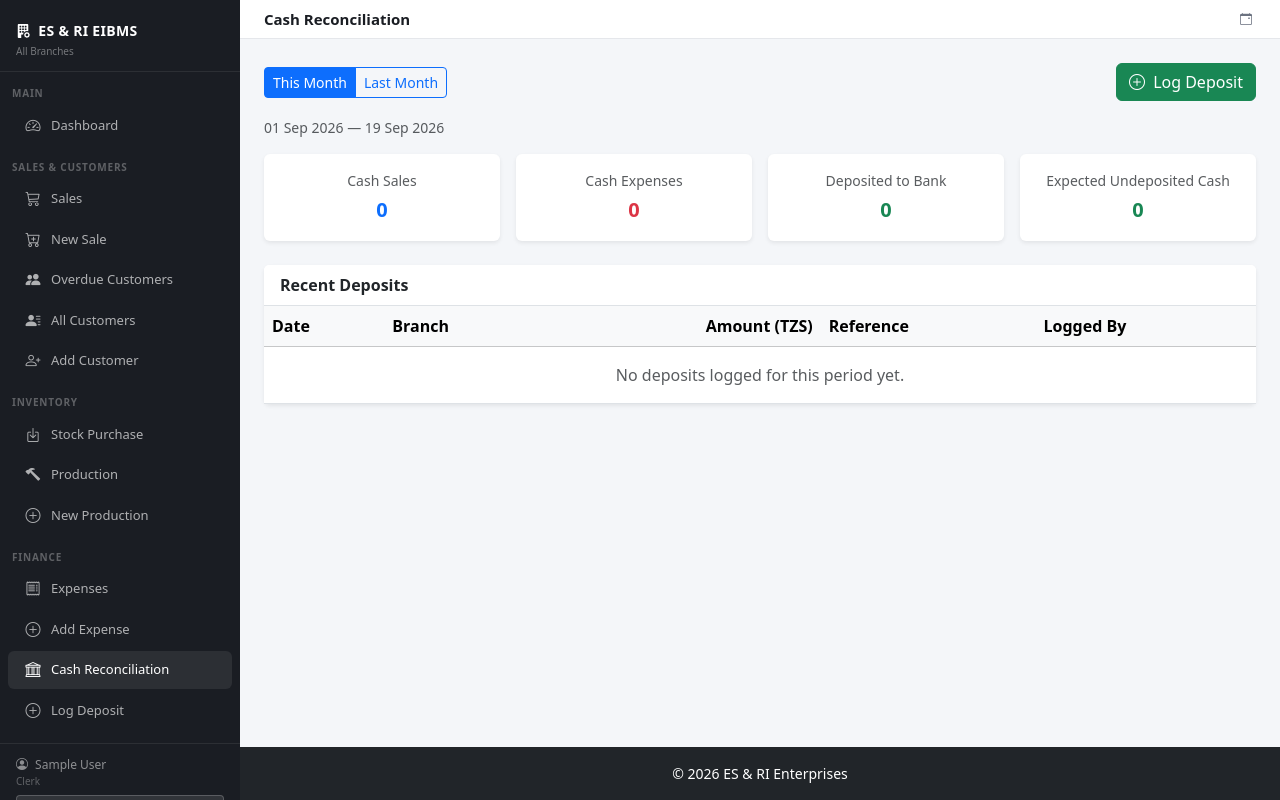
After one commit to Mchomvuakida/eibms-project, a Django app: page /reports/cash-reconciliation/ in a window 1280 px wide. The commit adds this page. Run offline with Django 5.2, Linux system fonts and the light colour scheme; the visitor is signed in with stand-in values (Sample User, id 1); data comes from the database, SQL or seed files in the repository; data that the repository does not hold is empty.

Commit message:
BAnk depo

```diff
--- a/core/models.py
+++ b/core/models.py
@@ -189,8 +189,30 @@ class Expense(models.Model):
     date = models.DateField(default=timezone.now)
     created_at = models.DateTimeField(default=timezone.now)
 
+    PAYMENT_SOURCES = [
+        ('cash', 'Cash'),
+        ('bank_mobile', 'Bank / Mobile Money'),
+    ]
+    payment_source = models.CharField(max_length=20, choices=PAYMENT_SOURCES, default='cash')
+
     def __str__(self):
         return f"{self.category} - {self.amount} TZS"
+
+
+class BankDeposit(models.Model):
+    branch = models.ForeignKey(Branch, on_delete=models.CASCADE, related_name='bank_deposits')
+    amount = models.DecimalField(max_digits=12, decimal_places=2)
+    deposit_date = models.DateField(default=timezone.now)
+    reference = models.CharField(max_length=100, blank=True, help_text="Deposit slip number or bank reference")
+    notes = models.TextField(blank=True)
+    logged_by = models.ForeignKey('User', on_delete=models.SET_NULL, null=True, blank=True)
+    created_at = models.DateTimeField(default=timezone.now)
+
+    def __str__(self):
+        return f"Deposit {self.amount} TZS - {self.branch} - {self.deposit_date}"
+
+    class Meta:
+        ordering = ['-deposit_date']
 
 
 class Production(models.Model):
--- a/core/urls.py
+++ b/core/urls.py
@@ -32,4 +32,6 @@ urlpatterns = [
     path('users/', views.user_list, name='user_list'),
     path('users/add/', views.user_create, name='user_create'),
     path('users/<int:user_id>/edit/', views.user_edit, name='user_edit'),
+    path('deposits/new/', views.deposit_create, name='deposit_create'),
+    path('reports/cash-reconciliation/', views.cash_reconciliation, name='cash_reconciliation'),
 ]
--- a/core/views.py
+++ b/core/views.py
@@ -27,11 +27,11 @@ from rest_framework.response import Response
 
 from .models import (
     Expense, Branch, Production, Product, Sale,
-    Customer, Truck, TripLog, InventoryLog,User
+    Customer, Truck, TripLog, InventoryLog, User, BankDeposit
 )
 from .forms import (
     ExpenseForm, ProductionForm, SaleForm,
-    SaleItemFormSet, TripLogForm, StockPurchaseForm
+    SaleItemFormSet, TripLogForm, StockPurchaseForm, BankDepositForm
 )
 
 
@@ -58,6 +58,77 @@ def get_branch_filter(user):
     if user.role in ['admin', 'owner']:
         return None
     return user.branch
+
+
+@login_required
+def deposit_create(request):
+    if request.method == 'POST':
+        form = BankDepositForm(request.POST)
+        if form.is_valid():
+            deposit = form.save(commit=False)
+            deposit.logged_by = request.user
+            deposit.save()
+            messages.success(request, 'Deposit logged successfully.')
+            return redirect('cash_reconciliation')
+    else:
+        form = BankDepositForm()
+        if request.user.branch:
+            form.fields['branch'].initial = request.user.branch
+
+    return render(request, 'core/deposit_form.html', {
+        'form': form,
+        'title': 'Log Bank Deposit',
+    })
+
+
+@login_required
+def cash_reconciliation(request):
+    branch = get_branch_filter(request.user)
+
+    period = request.GET.get('period', 'this_month')
+    today = timezone.now().date()
+    if period == 'last_month':
+        first_of_this_month = today.replace(day=1)
+        end_date = first_of_this_month - timedelta(days=1)
+        start_date = end_date.replace(day=1)
+    else:
+        start_date = today.replace(day=1)
+        end_date = today
+
+    sales_qs = Sale.objects.filter(
+        payment_method='cash', sale_date__gte=start_date, sale_date__lte=end_date
+    )
+    expenses_qs = Expense.objects.filter(
+        payment_source='cash', date__gte=start_date, date__lte=end_date
+    )
+    deposits_qs = BankDeposit.objects.filter(
+        deposit_date__gte=start_date, deposit_date__lte=end_date
+    )
+
+    if branch:
+        sales_qs = sales_qs.filter(branch=branch)
+        expenses_qs = expenses_qs.filter(branch=branch)
+        deposits_qs = deposits_qs.filter(branch=branch)
+
+    cash_sales = sales_qs.aggregate(total=Sum('amount_paid'))['total'] or Decimal('0')
+    cash_expenses = expenses_qs.aggregate(total=Sum('amount'))['total'] or Decimal('0')
+    total_deposits = deposits_qs.aggregate(total=Sum('amount'))['total'] or Decimal('0')
+
+    expected_undeposited = cash_sales - cash_expenses - total_deposits
+
+    recent_deposits = deposits_qs.select_related('branch', 'logged_by').order_by('-deposit_date')[:20]
+
+    return render(request, 'core/cash_reconciliation.html', {
+        'title': 'Cash Reconciliation',
+        'period': period,
+        'start_date': start_date,
+        'end_date': end_date,
+        'cash_sales': cash_sales,
+        'cash_expenses': cash_expenses,
+        'total_deposits': total_deposits,
+        'expected_undeposited': expected_undeposited,
+        'recent_deposits': recent_deposits,
+    })
 
 
 # ─── Home / Dashboard ────────────────────────────────────────────────────────
--- a/templates/core/base.html
+++ b/templates/core/base.html
@@ -209,6 +209,14 @@
        href="{% url 'expense_create' %}">
       <i class="bi bi-plus-circle"></i> Add Expense
     </a>
+    <a class="nav-link {% if request.resolver_match.url_name == 'cash_reconciliation' %}active{% endif %}"
+       href="{% url 'cash_reconciliation' %}">
+      <i class="bi bi-bank"></i> Cash Reconciliation
+    </a>
+    <a class="nav-link {% if request.resolver_match.url_name == 'deposit_create' %}active{% endif %}"
+       href="{% url 'deposit_create' %}">
+      <i class="bi bi-plus-circle"></i> Log Deposit
+    </a>
   </nav>
 
   {% if user.role == 'admin' or user.role == 'owner' or user.role == 'branch_manager' %}
--- /dev/null
+++ b/templates/core/cash_reconciliation.html
@@ -0,0 +1,100 @@
+{% extends 'core/base.html' %}
+{% load humanize %}
+{% load i18n %}
+
+{% block page_title %}{% trans "Cash Reconciliation" %}{% endblock %}
+{% block page_icon %}cash-stack{% endblock %}
+
+{% block content %}
+
+  <div class="d-flex justify-content-between align-items-center mb-3">
+    <div class="btn-group">
+      <a href="?period=this_month" class="btn btn-sm {% if period == 'this_month' %}btn-primary{% else %}btn-outline-primary{% endif %}">
+        {% trans "This Month" %}
+      </a>
+      <a href="?period=last_month" class="btn btn-sm {% if period == 'last_month' %}btn-primary{% else %}btn-outline-primary{% endif %}">
+        {% trans "Last Month" %}
+      </a>
+    </div>
+    <a href="{% url 'deposit_create' %}" class="btn btn-success">
+      <i class="bi bi-plus-circle me-1"></i> {% trans "Log Deposit" %}
+    </a>
+  </div>
+
+  <p class="text-muted small">{{ start_date|date:"d M Y" }} &mdash; {{ end_date|date:"d M Y" }}</p>
+
+  <div class="row g-3 mb-4">
+    <div class="col-md-3">
+      <div class="card border-0 shadow-sm h-100">
+        <div class="card-body text-center">
+          <div class="text-muted small mb-1">{% trans "Cash Sales" %}</div>
+          <div class="fs-5 fw-bold text-primary">{{ cash_sales|floatformat:0|intcomma }}</div>
+        </div>
+      </div>
+    </div>
+    <div class="col-md-3">
+      <div class="card border-0 shadow-sm h-100">
+        <div class="card-body text-center">
+          <div class="text-muted small mb-1">{% trans "Cash Expenses" %}</div>
+          <div class="fs-5 fw-bold text-danger">{{ cash_expenses|floatformat:0|intcomma }}</div>
+        </div>
+      </div>
+    </div>
+    <div class="col-md-3">
+      <div class="card border-0 shadow-sm h-100">
+        <div class="card-body text-center">
+          <div class="text-muted small mb-1">{% trans "Deposited to Bank" %}</div>
+          <div class="fs-5 fw-bold text-success">{{ total_deposits|floatformat:0|intcomma }}</div>
+        </div>
+      </div>
+    </div>
+    <div class="col-md-3">
+      <div class="card border-0 shadow-sm h-100 {% if expected_undeposited > 0 %}border-warning{% endif %}">
+        <div class="card-body text-center">
+          <div class="text-muted small mb-1">{% trans "Expected Undeposited Cash" %}</div>
+          <div class="fs-5 fw-bold {% if expected_undeposited > 0 %}text-warning{% else %}text-success{% endif %}">
+            {{ expected_undeposited|floatformat:0|intcomma }}
+          </div>
+        </div>
+      </div>
+    </div>
+  </div>
+
+  {% if expected_undeposited > 0 %}
+    <div class="alert alert-warning">
+      <i class="bi bi-exclamation-triangle me-2"></i>
+      {% blocktrans %}This much cash should still be on hand or on its way to the bank for this period. If a physical count shows less than this, that's the gap to investigate.{% endblocktrans %}
+    </div>
+  {% endif %}
+
+  <div class="card border-0 shadow-sm">
+    <div class="card-header bg-white border-bottom fw-semibold">{% trans "Recent Deposits" %}</div>
+    <div class="card-body p-0">
+      <table class="table table-hover mb-0">
+        <thead class="table-light">
+          <tr>
+            <th>{% trans "Date" %}</th>
+            <th>{% trans "Branch" %}</th>
+            <th class="text-end">{% trans "Amount (TZS)" %}</th>
+            <th>{% trans "Reference" %}</th>
+            <th>Logged By</th>
+          </tr>
+        </thead>
+        <tbody>
+          {% for deposit in recent_deposits %}
+          <tr>
+            <td>{{ deposit.deposit_date|date:"d M Y" }}</td>
+            <td>{{ deposit.branch.name }}</td>
+            <td class="text-end">{{ deposit.amount|floatformat:0|intcomma }}</td>
+            <td>{{ deposit.reference|default:"—" }}</td>
+            <td>{{ deposit.logged_by.get_full_name|default:deposit.logged_by.username|default:"—" }}</td>
+          </tr>
+          {% empty %}
+          <tr><td colspan="5" class="text-center text-muted py-3">{% trans "No deposits logged for this period yet." %}</td></tr>
+          {% endfor %}
+        </tbody>
+      </table>
+    </div>
+  </div>
+
+{% endblock %}
```
Also changed, not shown: core/forms.py (+17 -1 lines), templates/core/deposit_form.html (added, +47 -0 lines), core/migrations/0006_expense_payment_source_bankdeposit.py (added).
